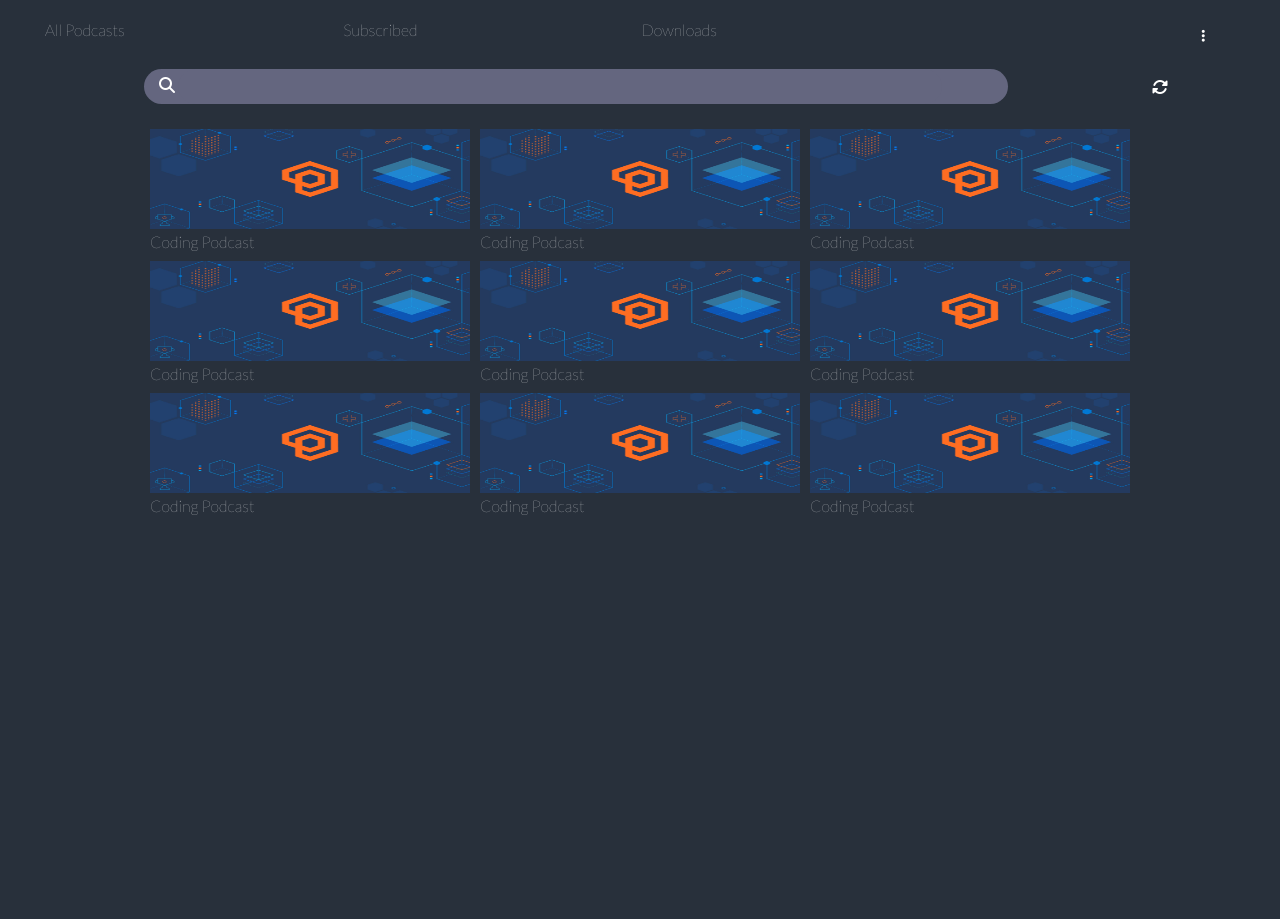
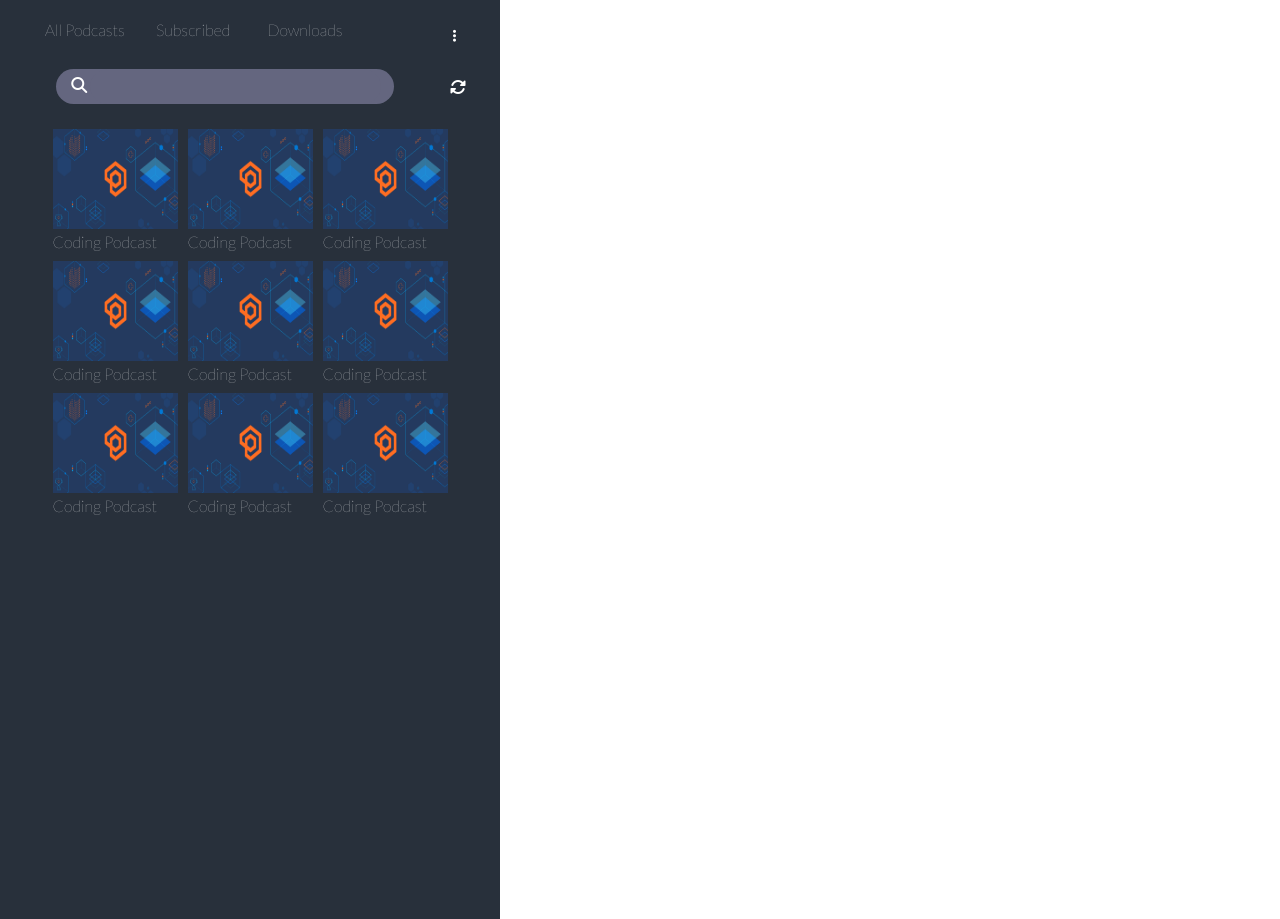
Before and after one commit to cjislegit/PodVana, a PHP site: page / in a window 1280 px wide. Run offline with PHP 8.4, Linux system fonts and the light colour scheme; some libraries are stand-ins or nearby versions.

Commit message:
Gave app max width

```diff
--- a/styles.css
+++ b/styles.css
@@ -1,5 +1,7 @@
 body,
 html {
+  max-width: 100%;
+  width: 500px;
   margin: 0;
   padding: 0;
   box-sizing: border-box;
```
